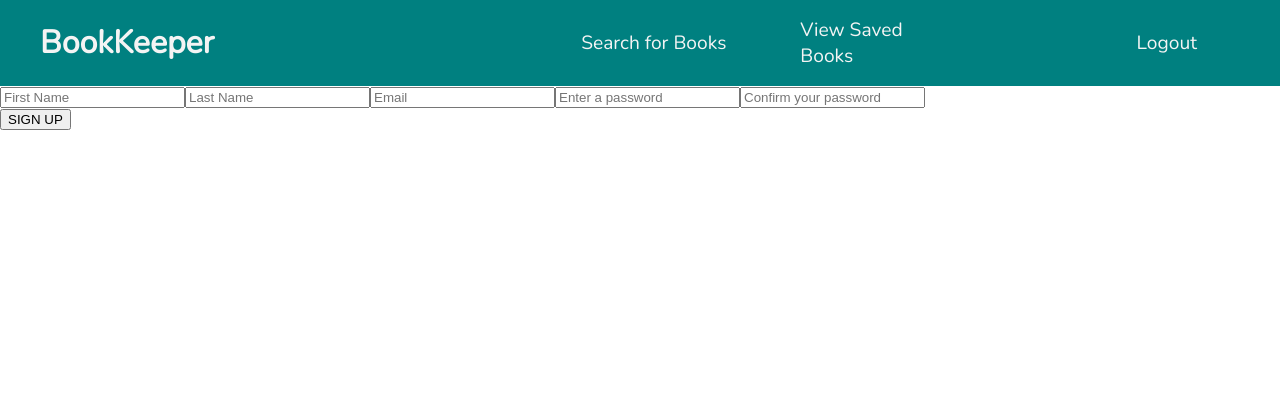
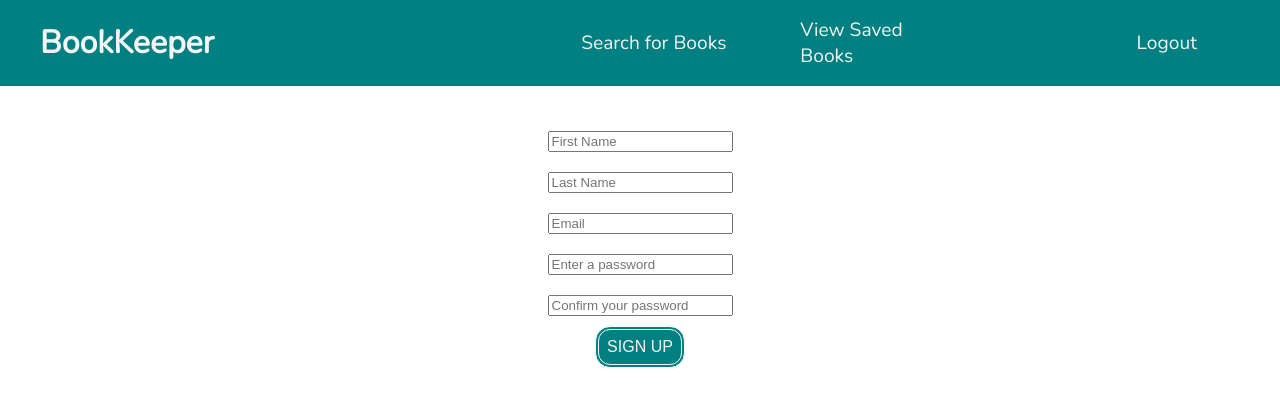
Before and after one commit to jameygronewald/bookKeeper, a React (Create React App) app in the folder client/: page /signup in a window 1280 px wide. Shown: the top 406 px of the page. Built offline with nearby package versions, Linux system fonts and the light colour scheme; the HTML template or start-up script is replaced by a standard one.

Commit message:
added styled buttons to forms  and added grid layout and containers to both views

```diff
--- a/client/src/App.css
+++ b/client/src/App.css
@@ -111,6 +111,70 @@ body {
   text-align: center;
 }
 
+.signupContainer {
+    display: grid;
+    grid-template: repeat(8, 1fr) / repeat(7, 1fr);
+}
+
+.signupForm {
+    grid-row: 2 / 9;
+    grid-column: 4;
+    display: grid;
+    align-items: center;
+    justify-items: center;
+}
+
+.signupForm input {
+    margin: 10px auto;
+}
+
+.signupForm button {
+  background-color: teal;
+  border-radius: 15px;
+  border: 4px double #f4f4f4;
+  color: #f4f4f4;
+  text-align: center;
+  font-size: 1rem;
+  padding: 0.5rem;
+  -webkit-transition: all 0.5s;
+  -moz-transition: all 0.5s;
+  -o-transition: all 0.5s;
+  transition: all 0.5s;
+  cursor: pointer;
+}
+
+.loginContainer {
+    display: grid;
+    grid-template: repeat(8, 1fr) / repeat(7, 1fr);
+}
+
+.loginForm {
+    grid-row: 2 / 9;
+    grid-column: 4;
+    display: grid;
+    align-items: center;
+    justify-items: center;
+}
+
+.loginForm input {
+    margin: 10px auto;
+}
+
+.loginForm button {
+  background-color: teal;
+  border-radius: 15px;
+  border: 4px double #f4f4f4;
+  color: #f4f4f4;
+  text-align: center;
+  font-size: 1rem;
+  padding: 0.5rem;
+  -webkit-transition: all 0.5s;
+  -moz-transition: all 0.5s;
+  -o-transition: all 0.5s;
+  transition: all 0.5s;
+  cursor: pointer;
+}
+
 .formRow {
   display: flex;
 }
@@ -141,8 +205,6 @@ body {
   -o-transition: all 0.5s;
   transition: all 0.5s;
   cursor: pointer;
-
-
 }
 
 .searchButton {
--- a/client/src/components/Input/Input.jsx
+++ b/client/src/components/Input/Input.jsx
@@ -3,6 +3,7 @@ import React from "react";
 const Input = ({ type, placeholder, name, onChangeFunction }) => {
   return (
     <input
+      className="input"
       type={type}
       placeholder={placeholder}
       name={name}
--- a/client/src/pages/Login/Login.jsx
+++ b/client/src/pages/Login/Login.jsx
@@ -22,13 +22,14 @@ const Login = ({ history }) => {
       .then(response => {
         const { userObject, auth } = response.data.body;
         handleLogin(userObject, auth.sessionToken);
-        history.push('/search')
+        history.push("/search");
       })
       .catch(err => console.log(err));
   };
 
   return (
-    <form onSubmit={handleSubmit}>
+    <div className="loginContainer">
+      <form className="loginForm" onSubmit={handleSubmit}>
         <Input
           type="text"
           placeholder="Email"
@@ -36,13 +37,14 @@ const Login = ({ history }) => {
           onChangeFunction={handleChange}
         />
         <Input
-        type="text"
+          type="password"
           placeholder="Password"
           name="password"
           onChangeFunction={handleChange}
         />
         <Button buttonText="LOG IN" />
       </form>
+    </div>
   );
 };
 
--- a/client/src/pages/Signup/Signup.jsx
+++ b/client/src/pages/Signup/Signup.jsx
@@ -44,9 +44,9 @@ const Signup = ({ history }) => {
   };
 
   return (
-    <>
+    <div className="signupContainer">
       <ToastContainer position="top-center" autoClose={5000} hideProgressBar />
-      <form onSubmit={handleSignup}>
+      <form className="signupForm" onSubmit={handleSignup}>
         <Input
           type="text"
           placeholder="First Name"
@@ -66,20 +66,20 @@ const Signup = ({ history }) => {
           onChangeFunction={handleChange}
         />
         <Input
-          type="text"
+          type="password"
           placeholder="Enter a password"
           name="password"
           onChangeFunction={handleChange}
         />
         <Input
-          type="text"
+          type="password"
           placeholder="Confirm your password"
           name="passwordConfirm"
           onChangeFunction={handleChange}
         />
         <Button buttonText="SIGN UP" />
       </form>
-    </>
+    </div>
   );
 };
 
```
Lines whose indentation alone changed are shown as unchanged.
